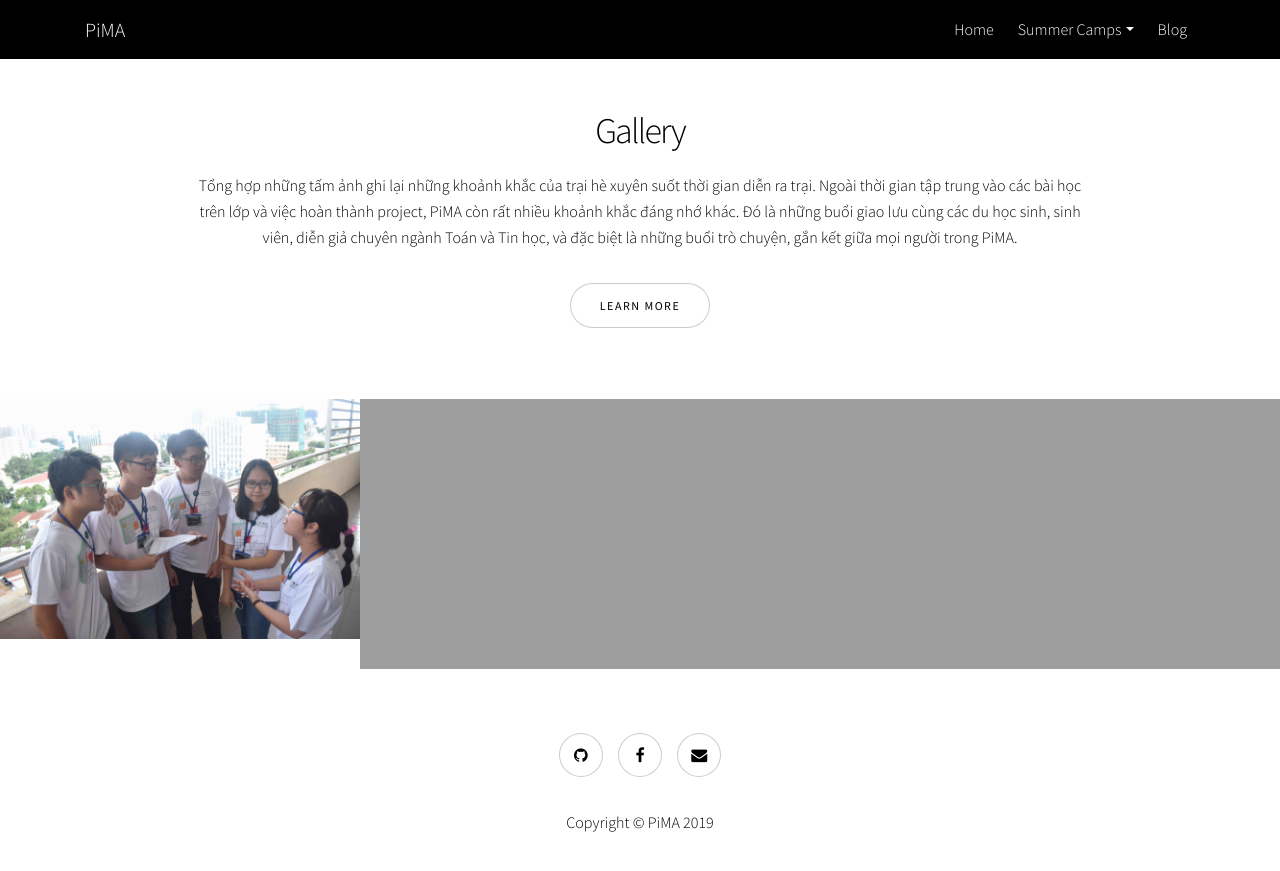
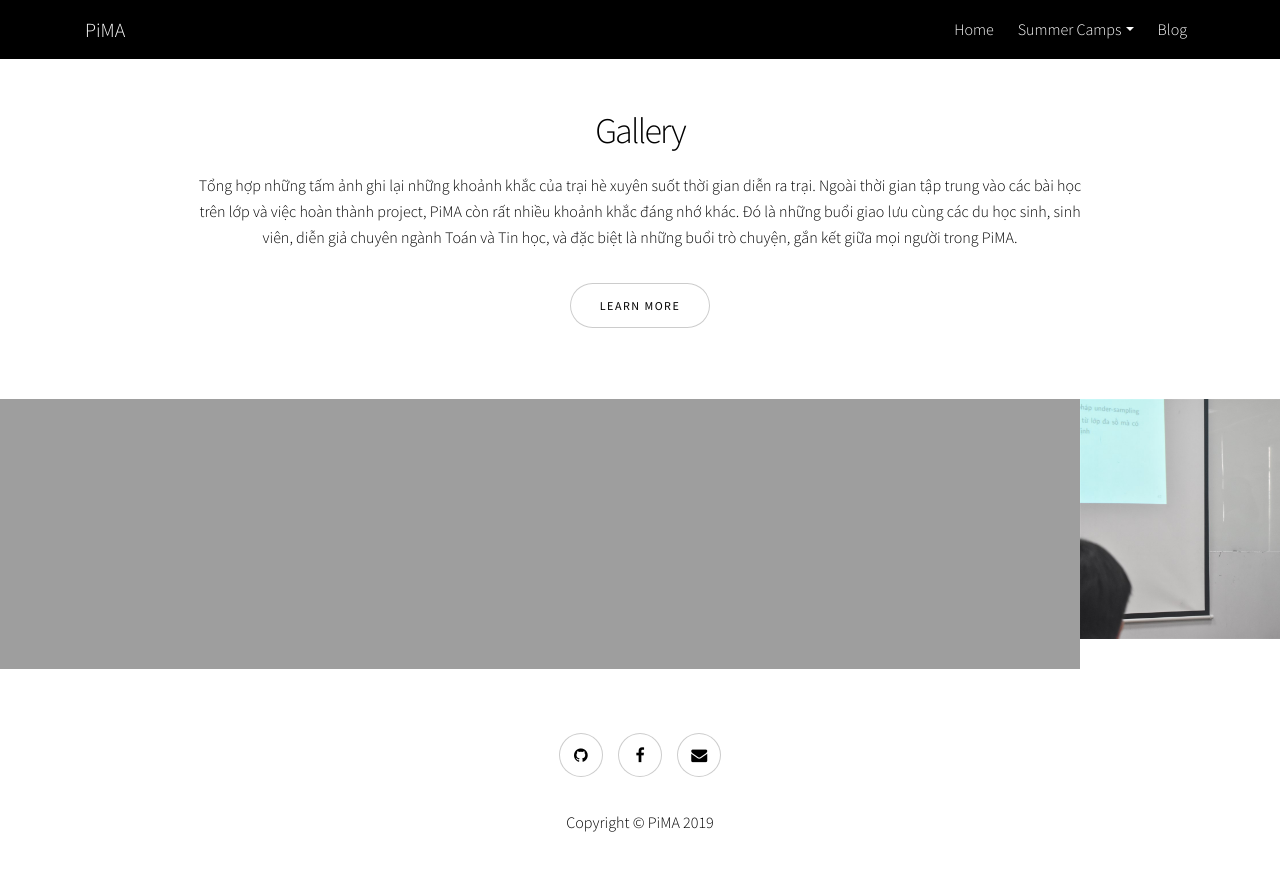
Before and after one commit to pimavn/pimavn.github.io, a Jekyll site: the page built from summer_camps/2018/index.html, in a window 1280 px wide and 900 px high, scrolled down 1929 px. Shown: the top 871 px of the window. Built offline with Jekyll 4.4.1, drawn with Linux system fonts in a browser that asks for light colours; nearby versions of some CDN libraries.

Commit message:
Change gallery section of the landing page 2018

```diff
--- a/summer_camps/2018/index.html
+++ b/summer_camps/2018/index.html
@@ -19,14 +19,14 @@
   description: Tổng hợp những tấm ảnh ghi lại những khoảnh khắc của trại hè xuyên suốt thời gian diễn ra trại. Ngoài thời gian tập trung vào các bài học trên lớp và việc hoàn thành project, PiMA còn rất nhiều khoảnh khắc đáng nhớ khác. Đó là những buổi giao lưu cùng các du học sinh, sinh viên, diễn giả chuyên ngành Toán và Tin học, và đặc biệt là những buổi trò chuyện, gắn kết giữa mọi người trong PiMA.
   href: "gallery"
 gallery:
-- img: banner.jpg
-  caption: Lorem ipsum dolor amet, consectetur magna etiam elit. Etiam sed ultrices.
-- img: lectures_and_projects.jpg
-  caption: Lorem ipsum dolor amet, consectetur magna etiam elit. Etiam sed ultrices.
-- img: organizing_team.jpg
-  caption: Lorem ipsum dolor amet, consectetur magna etiam elit. Etiam sed ultrices.
-- img: student_papers.jpg
-  caption: Lorem ipsum dolor amet, consectetur magna etiam elit. Etiam sed ultrices.
+- img: 1/10.jpg
+  caption: Giao lưu với GS. Hồ Tú Bảo
+- img: 4/1.jpg
+  caption: Bên trong lớp học
+- img: 5/12.jpg
+  caption: Giao lưu với PGS. Đình Điền
+- img: 11/17.jpg
+  caption: Buổi thuyết trình của các bạn học sinh
 use-story-js: true
 year: 2018
 ---
```
